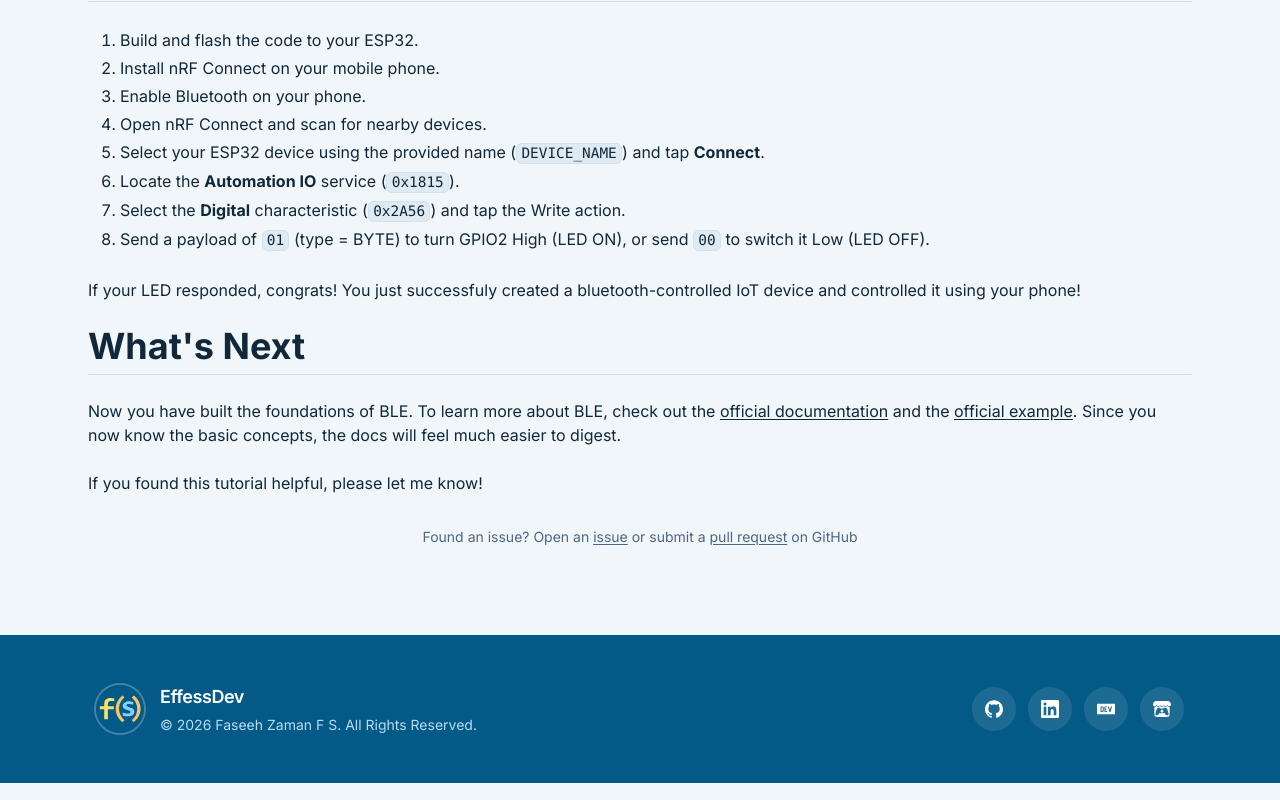
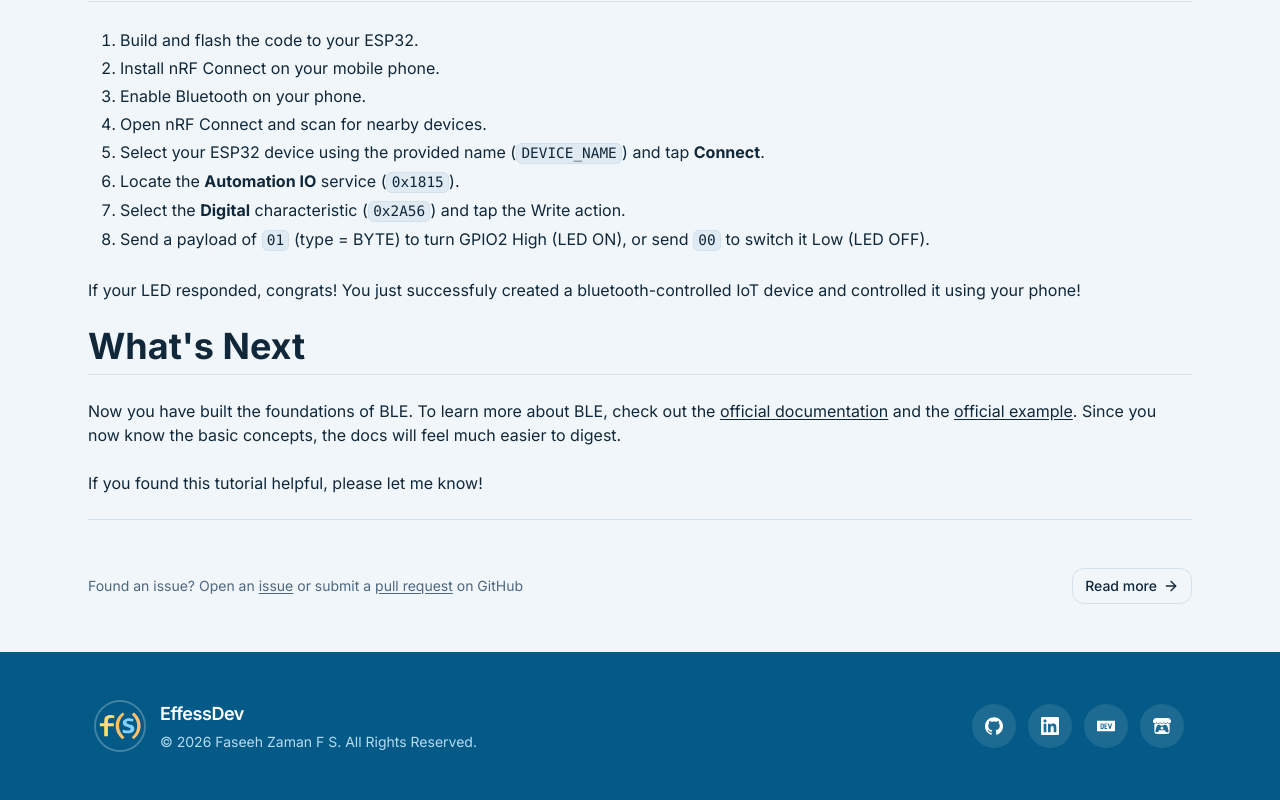
Before and after one commit to effessdev/effessdev.github.io, a Next.js app: page /read/ble-basics-in-esp-idf in a window 1280 px wide. Shown: the part 9994-10794 px from the top of the page. Built offline with nearby package versions, Linux system fonts and the light colour scheme; a web font is replaced by a local one.

Commit message:
read more

```diff
--- a/src/app/page.tsx
+++ b/src/app/page.tsx
@@ -80,6 +80,7 @@ export default function Home() {
       >
         <ContentList heading="Tutorials" items={listings} />
       </div>
+      <div className="h-12" />
     </>
   );
 }
--- a/src/app/read/layout.tsx
+++ b/src/app/read/layout.tsx
@@ -3,5 +3,5 @@ export default function ReadLayout({
 }: {
   children: React.ReactNode;
 }) {
-  return <div className="mx-auto w-full max-w-6xl p-6">{children}</div>;
+  return <div className="mx-auto w-full max-w-6xl p-6 pb-0">{children}</div>;
 }
--- a/src/components/post-component.tsx
+++ b/src/components/post-component.tsx
@@ -1,11 +1,13 @@
-import { MetaBadges } from "@/components/ui";
+import Link from "next/link";
+import { btn, MetaBadges } from "@/components/ui";
 import { repoUrl } from "@/lib/brand";
 import { Post } from "@/lib/types";
 import { Markdown } from "@/lib/markdown";
+import { ArrowRight } from "lucide-react";
 
 export default function PostComponent({ post }: { post: Post }) {
   return (
-    <div className="space-y-8">
+    <div>
       <article>
         <h1 className="border-b pb-2 text-3xl font-bold md:text-5xl">
           {post.title}
@@ -16,17 +18,34 @@ export default function PostComponent({ post }: { post: Post }) {
         <Markdown content={post.content} />
       </article>
 
-      <p className="w-full text-center text-sm text-muted-foreground">
+      <div className="pt-6 text-center">
+        <hr className="border-border" />
+        <div className="my-12 flex items-center justify-between gap-4">
+          <p className="text-sm text-left text-muted-foreground">
             Found an issue? Open an{" "}
-        <a href={`${repoUrl}/issues`} className="underline underline-offset-2">
+            <a
+              href={`${repoUrl}/issues`}
+              className="underline underline-offset-2"
+            >
               issue
             </a>{" "}
             or submit a{" "}
-        <a href={`${repoUrl}/pulls`} className="underline underline-offset-2">
+            <a
+              href={`${repoUrl}/pulls`}
+              className="underline underline-offset-2"
+            >
               pull request
             </a>{" "}
             on GitHub
           </p>
+          <Link
+            href="/#tutorials"
+            className={`${btn({ variant: "outline" })} shrink-0`}
+          >
+            Read more <ArrowRight />
+          </Link>
+        </div>
+      </div>
     </div>
   );
 }
--- a/src/components/site-footer.tsx
+++ b/src/components/site-footer.tsx
@@ -8,7 +8,7 @@ import { brand, socials } from "@/lib/brand";
  */
 export function SiteFooter() {
   return (
-    <footer className="mt-16 bg-[#045a87] text-[#dceefb]">
+    <footer className="bg-[#045a87] text-[#dceefb]">
       <div className="mx-auto flex w-full max-w-6xl flex-col gap-8 px-4 py-12 sm:px-6 lg:px-8">
         <div className="flex flex-col items-start justify-between gap-8 sm:flex-row sm:items-center">
           <div className="flex items-center gap-4">
```
Lines whose indentation alone changed are shown as unchanged.
